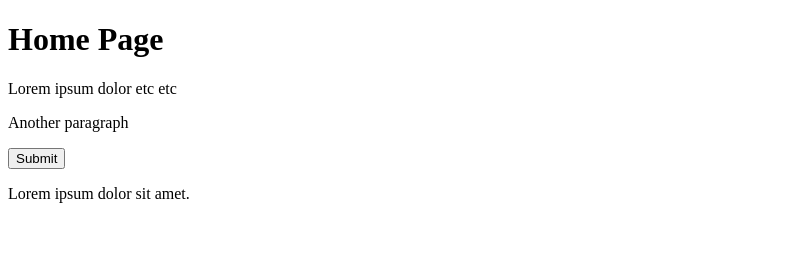
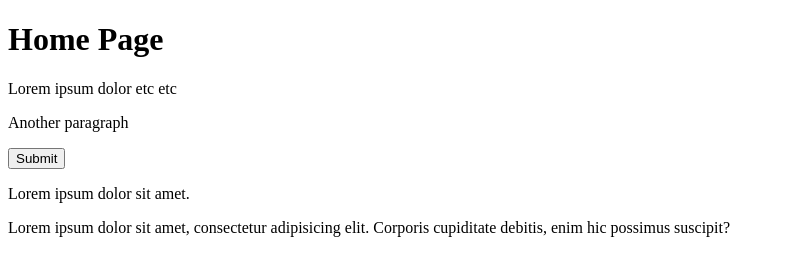
Before and after one commit to ekorad/splitmate, a plain HTML site: page index.html in a window 1280 px wide. Shown: the whole page, without its empty margins (0-785 px from the left). Drawn offline with Linux system fonts and the light colour scheme.

Commit message:
Add new lorem to index

```diff
--- a/index.html
+++ b/index.html
@@ -16,5 +16,6 @@
 
 <button>Submit</button>
 <p>Lorem ipsum dolor sit amet.</p>
+<p>Lorem ipsum dolor sit amet, consectetur adipisicing elit. Corporis cupiditate debitis, enim hic possimus suscipit?</p>
 </body>
 </html>
```
